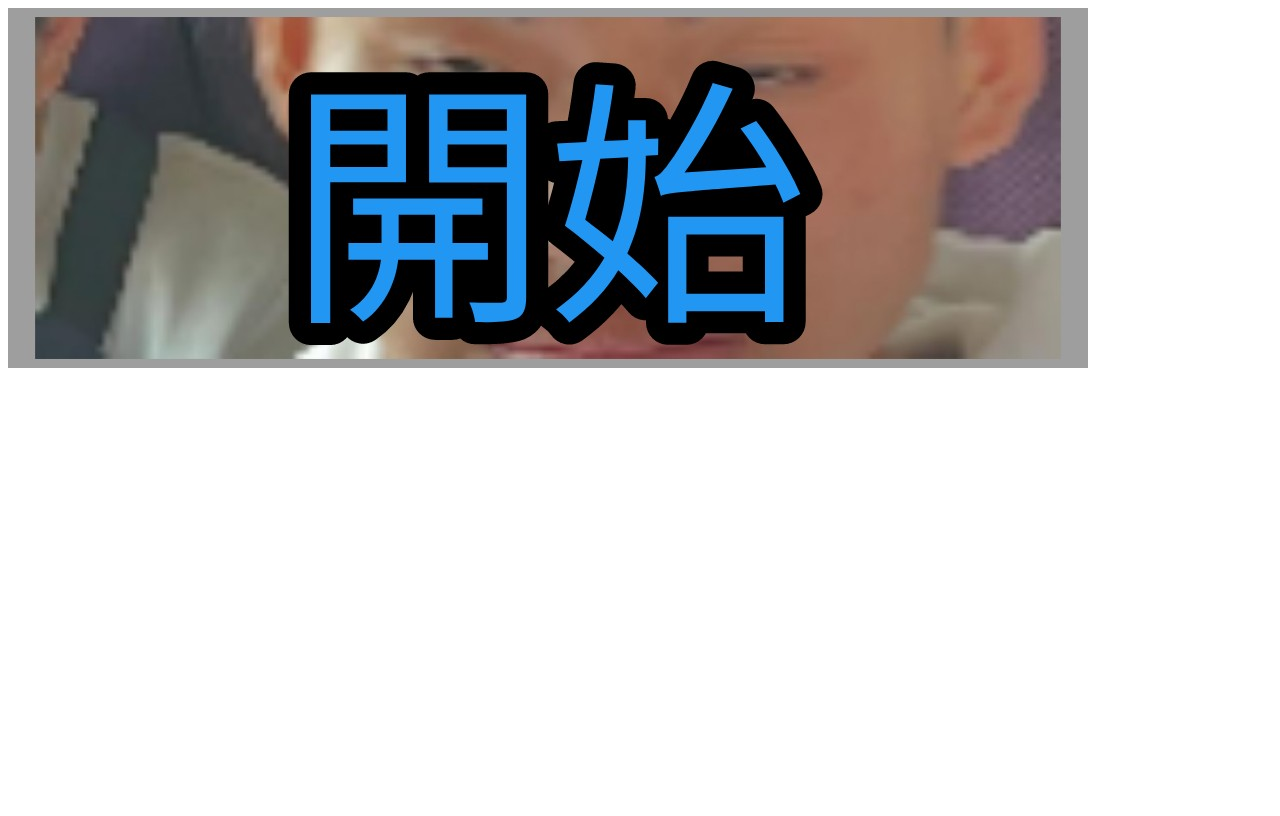
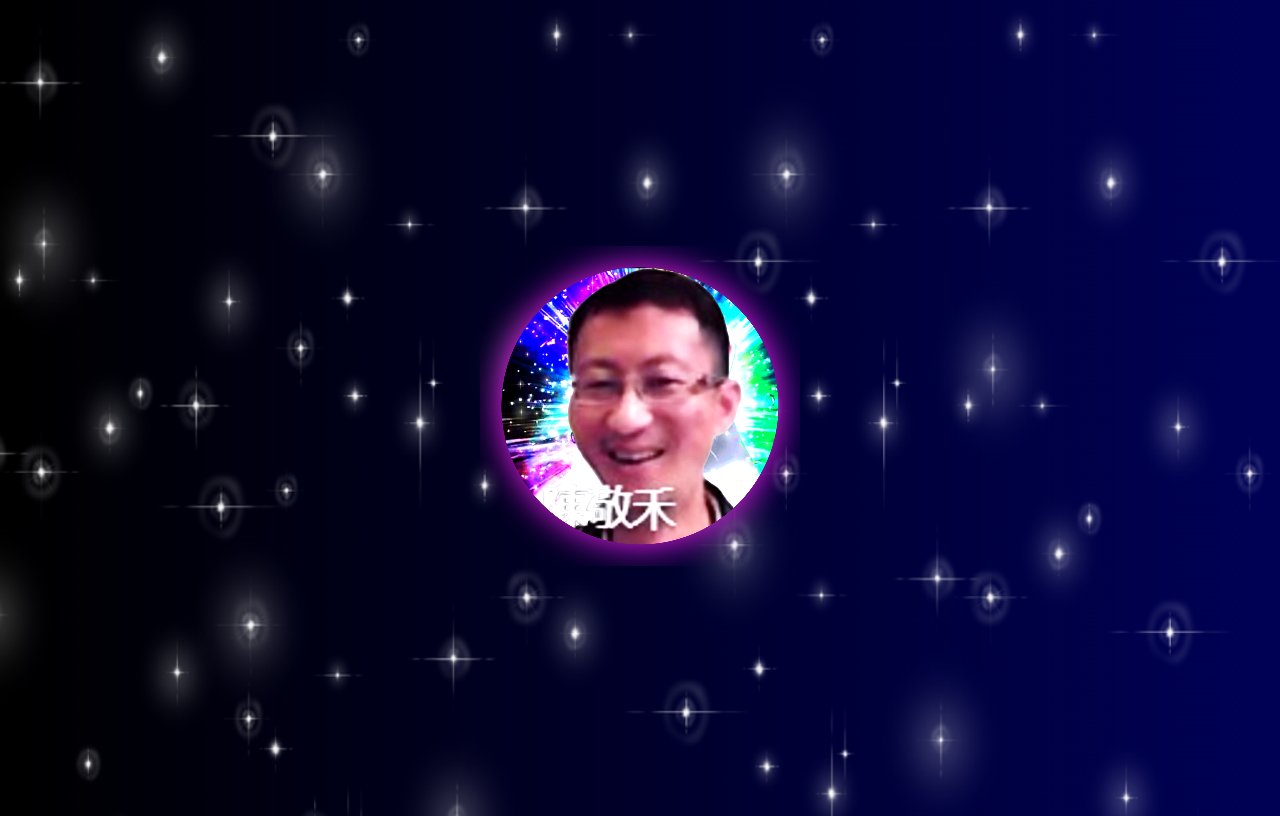
Before and after one commit to Yorn90104/LaBaG-JavaScript, a React (Vite) app: page / in a window 1280 px wide. Built offline with nearby package versions, Linux system fonts and the light colour scheme.

Commit message:
BG & SuperCircle

```diff
--- /dev/null
+++ b/src/App.css
@@ -0,0 +1,12 @@
+body{
+    background-image: url("./assets/BG.png");
+    background-size: cover; /* 讓圖片覆蓋整個畫面 */
+    background-position: center; /* 圖片置中 */
+    background-repeat: no-repeat; /* 不重複 */
+    background-attachment: fixed; /* 背景圖片固定不滾動 */
+    height: 100vh;
+    display: flex;
+    align-items: center;
+    flex-direction: row;
+    justify-content: center;
+}
--- a/src/App.jsx
+++ b/src/App.jsx
@@ -1,10 +1,12 @@
-import BeginButton from './components/BeginButton'
+import "./App.css"
+import Home from "./components/Home"
+
 
 function App() {
 
 	return (
 		<>
-			<BeginButton/>
+			<Home />
 		</>
 	)
 }
--- /dev/null
+++ b/src/components/Home.jsx
@@ -0,0 +1,11 @@
+import SuperCircle from "../assets/SuperCircle.png";
+
+function Home() {
+  return (
+    <>
+      <img src={SuperCircle}  alt="SuperCircle" />
+    </>
+  );
+}
+
+export default Home;
```
